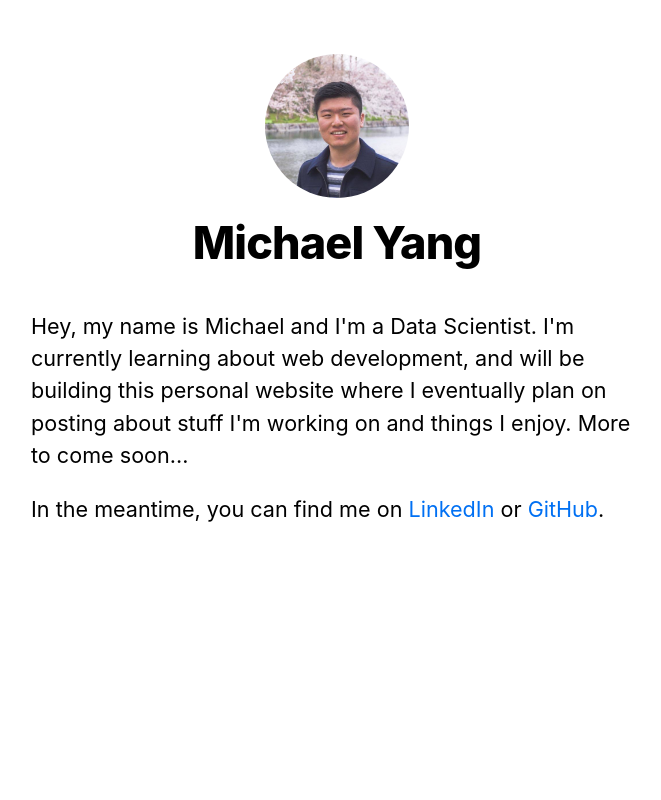
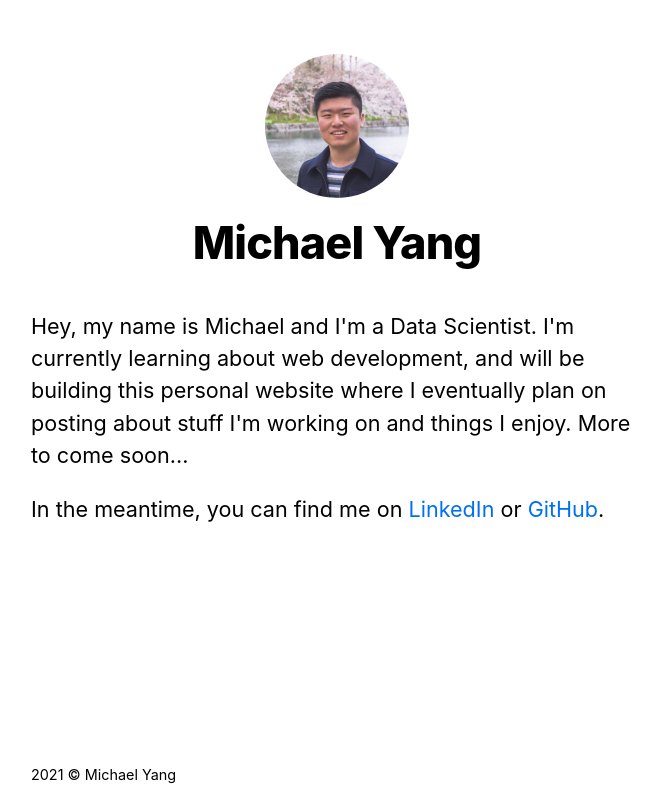
Before and after one commit to mch-yang/michaely.me, a Next.js app: page / in a window 1280 px wide. Shown: the whole page, without its empty margins (303-964 px from the left). Built offline with nearby package versions, Linux system fonts and the light colour scheme.

Commit message:
Add footer

```diff
--- a/pages/index.js
+++ b/pages/index.js
@@ -1,6 +1,8 @@
 import Head from 'next/head'
 import Layout, { siteTitle } from '../components/layout'
 import utilStyles from '../styles/utils.module.css'
+
+const YEAR = new Date().getFullYear()
 
 export default function Home() {
   return (
@@ -20,6 +22,11 @@ export default function Home() {
           <a href="https://github.com/mch-yang">GitHub</a>.
         </p>
       </section>
+      <section className={utilStyles.footer}>
+        <p>
+          <time>{YEAR}</time> © Michael Yang
+        </p>
+      </section>
     </Layout>
   )
 }
--- a/styles/utils.module.css
+++ b/styles/utils.module.css
@@ -50,3 +50,11 @@
 .lightText {
   color: #666;
 }
+
+.footer {
+  position: fixed;
+  width: 100%;
+  bottom: 0px;
+  font-size: 0.8rem;
+  background: #FFFFFF;
+}
```
